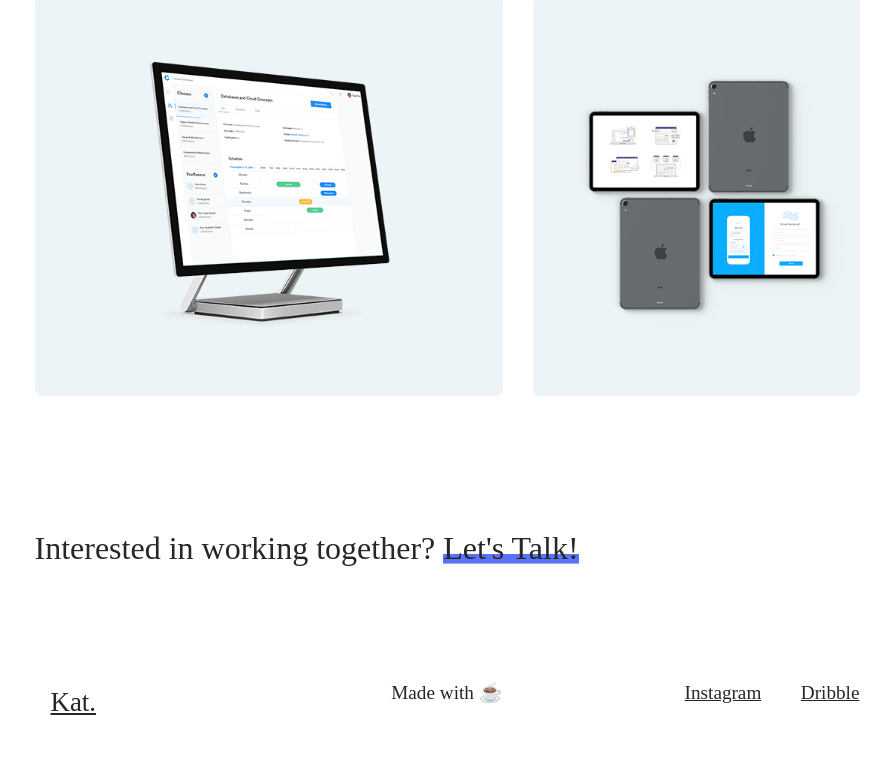
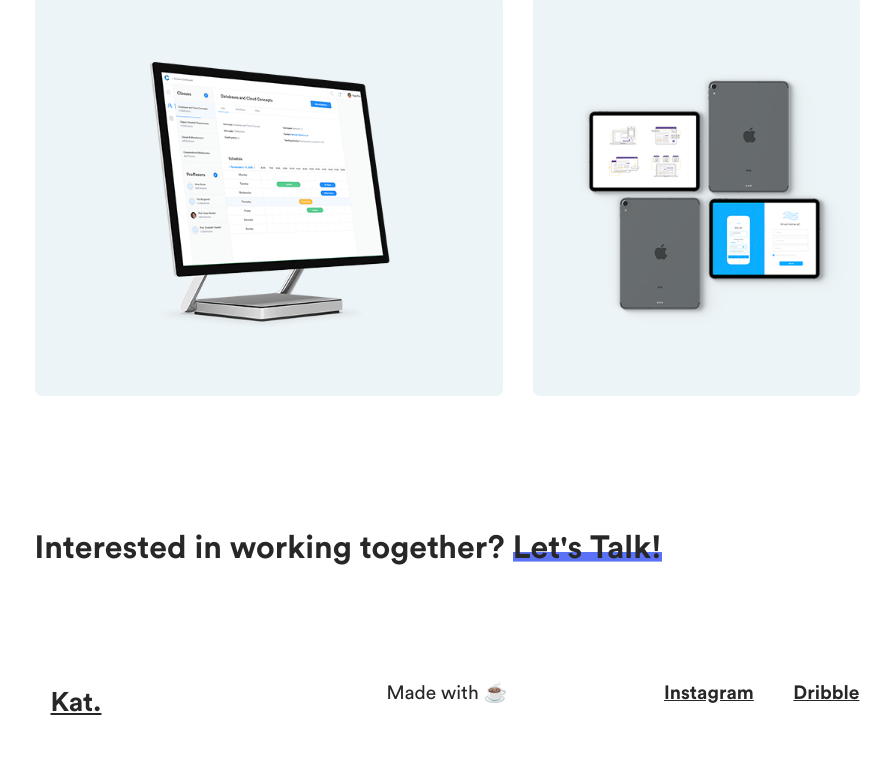
Before and after one commit to helloimkat/helloimkat.github.io, a plain HTML site: page index.html in a window 1280 px wide. Shown: the part 1327-2111 px from the top of the page, without its empty margins (193-1084 px from the left). Drawn offline with nearby package versions, Linux system fonts and the light colour scheme.

Commit message:
Update style.css

```diff
--- a/style.css
+++ b/style.css
@@ -1,27 +1,72 @@
 /* FONTS */
+
 @font-face {
     font-family: 'Circular Std Book';
     font-style: normal;
     font-weight: normal;
-  src: local("Circular Std Book"), url("CircularStd-Book.otf") format("otf");
+    src: local('Circular Std Book'), url('CircularStd-Book.woff') format('woff');
 }
+
+
+@font-face {
+    font-family: 'Circular Std Book Italic';
+    font-style: normal;
+    font-weight: normal;
+    src: local('Circular Std Book Italic'), url('CircularStd-BookItalic.woff') format('woff');
+}
+
+
+@font-face {
+    font-family: 'Circular Std Medium';
+    font-style: normal;
+    font-weight: normal;
+    src: local('Circular Std Medium'), url('CircularStd-Medium.woff') format('woff');
+}
+
+
+@font-face {
+    font-family: 'Circular Std Medium Italic';
+    font-style: normal;
+    font-weight: normal;
+    src: local('Circular Std Medium Italic'), url('CircularStd-MediumItalic.woff') format('woff');
+}
+
 
 @font-face {
     font-family: 'Circular Std Bold';
     font-style: normal;
     font-weight: normal;
-  src: local("Circular Std Bold"), url("CircularStd-Bold.otf") format("otf");
+    src: local('Circular Std Bold'), url('CircularStd-Bold.woff') format('woff');
 }
 
+
 @font-face {
-  font-family: 'Circular Std Medium';
+    font-family: 'Circular Std Bold Italic';
     font-style: normal;
     font-weight: normal;
-  src: local("Circular Std Medium"), url("CircularStd-Medium.otf") format("otf");
+    src: local('Circular Std Bold Italic'), url('CircularStd-BoldItalic.woff') format('woff');
+}
+
+
+@font-face {
+    font-family: 'Circular Std Black';
+    font-style: normal;
+    font-weight: normal;
+    src: local('Circular Std Black'), url('CircularStd-Black.woff') format('woff');
+}
+
+
+@font-face {
+    font-family: 'Circular Std Black Italic';
+    font-style: normal;
+    font-weight: normal;
+    src: local('Circular Std Black Italic'), url('CircularStd-BlackItalic.woff') format('woff');
 }
 
 /* TYPOGRAPHY */
+
 /* line 26, D:/Userdata/Katja/Desktop/1/scss/style.scss */
+
 h1 {
     font-family: 'Circular Std Bold';
     font-weight: 500;
@@ -31,6 +76,7 @@ h1 {
 }
 
 /* line 34, D:/Userdata/Katja/Desktop/1/scss/style.scss */
+
 h2 {
     font-family: 'Circular Std Bold';
     font-weight: 500;
@@ -40,6 +86,7 @@ h2 {
 }
 
 /* line 42, D:/Userdata/Katja/Desktop/1/scss/style.scss */
+
 h3 {
     font-family: 'Circular Std Bold';
     font-weight: 500;
@@ -49,6 +96,7 @@ h3 {
 }
 
 /* line 50, D:/Userdata/Katja/Desktop/1/scss/style.scss */
+
 .btn {
     border: 1px solid #272727;
     font-family: 'Circular Std Bold';
@@ -56,17 +104,20 @@ h3 {
 }
 
 /* line 56, D:/Userdata/Katja/Desktop/1/scss/style.scss */
+
 a {
     color: #272727;
 }
 
 /* line 58, D:/Userdata/Katja/Desktop/1/scss/style.scss */
+
 a:hover {
     color: #272727;
     text-decoration: none;
 }
 
 /* line 64, D:/Userdata/Katja/Desktop/1/scss/style.scss */
+
 p {
     font-family: 'Circular Std Book';
     font-weight: 500;
@@ -75,6 +126,7 @@ p {
 }
 
 /* line 72, D:/Userdata/Katja/Desktop/1/scss/style.scss */
+
 #footer p {
     font-family: 'Circular Std Book';
     font-weight: 500;
@@ -83,6 +135,7 @@ p {
 }
 
 /* line 79, D:/Userdata/Katja/Desktop/1/scss/style.scss */
+
 #footer a {
     font-family: 'Circular Std Bold';
     font-weight: 500;
@@ -92,16 +145,19 @@ p {
 }
 
 /* line 85, D:/Userdata/Katja/Desktop/1/scss/style.scss */
+
 #footer a:hover {
     color: #5B72F6;
 }
 
 /* line 90, D:/Userdata/Katja/Desktop/1/scss/style.scss */
+
 #footer a:first-child {
     margin-right: 35px;
 }
 
 /* line 96, D:/Userdata/Katja/Desktop/1/scss/style.scss */
+
 .underline--magical {
     background-image: linear-gradient(120deg, #5B72F6 0%, #5B72F6 100%);
     background-repeat: no-repeat;
@@ -111,12 +167,15 @@ p {
 }
 
 /* line 102, D:/Userdata/Katja/Desktop/1/scss/style.scss */
+
 .underline--magical:hover {
     background-size: 110% 110%;
 }
 
 /* ANI */
+
 /* line 109, D:/Userdata/Katja/Desktop/1/scss/style.scss */
+
 .arrowHeader {
     font-family: "Circular Std Bold";
     font-size: 24px;
@@ -129,6 +188,7 @@ p {
 }
 
 /* line 120, D:/Userdata/Katja/Desktop/1/scss/style.scss */
+
 .arrowHeader::after {
     display: inline-block;
     padding-left: 10px;
@@ -141,11 +201,13 @@ p {
 }
 
 /* line 131, D:/Userdata/Katja/Desktop/1/scss/style.scss */
+
 .arrowHeader:hover {
     color: #272727;
 }
 
 /* line 135, D:/Userdata/Katja/Desktop/1/scss/style.scss */
+
 .arrowHeader:hover::after {
     -webkit-transform: translateX(10px);
     -moz-transform: translateX(10px);
@@ -155,13 +217,16 @@ p {
 }
 
 /* NAVBAR */
+
 /* line 147, D:/Userdata/Katja/Desktop/1/scss/style.scss */
+
 .navbar {
     padding: 30px;
     background-color: transparent;
 }
 
 /* line 151, D:/Userdata/Katja/Desktop/1/scss/style.scss */
+
 .navbar .navbar-brand {
     font-family: 'Circular Std Bold';
     font-weight: 500;
@@ -171,6 +236,7 @@ p {
 }
 
 /* line 159, D:/Userdata/Katja/Desktop/1/scss/style.scss */
+
 .navbar .nav-link {
     font-family: 'Circular Std Bold';
     font-weight: 500;
@@ -180,24 +246,30 @@ p {
 }
 
 /* line 165, D:/Userdata/Katja/Desktop/1/scss/style.scss */
+
 .navbar .nav-link:hover {
     color: #5B72F6;
 }
 
 /* line 169, D:/Userdata/Katja/Desktop/1/scss/style.scss */
+
 .navbar .nav-link:first-child {
     margin-right: 35px;
 }
 
 /* INTRO */
+
 /* line 180, D:/Userdata/Katja/Desktop/1/scss/style.scss */
+
 .jumbotron {
     padding: 30px;
     background-color: transparent;
 }
 
 /* GALLERY */
+
 /* line 188, D:/Userdata/Katja/Desktop/1/scss/style.scss */
+
 .fh5co-grid {
     height: 400px;
     background-size: cover;
@@ -218,6 +290,7 @@ p {
 }
 
 /* line 206, D:/Userdata/Katja/Desktop/1/scss/style.scss */
+
 .fh5co-grid .image-popup {
     position: absolute;
     top: 0;
@@ -233,6 +306,7 @@ p {
 }
 
 /* line 220, D:/Userdata/Katja/Desktop/1/scss/style.scss */
+
 .fh5co-grid .image-popup .prod-title {
     position: absolute;
     top: 50%;
@@ -243,6 +317,7 @@ p {
 }
 
 /* line 229, D:/Userdata/Katja/Desktop/1/scss/style.scss */
+
 .fh5co-grid .image-popup .prod-title h3 {
     margin-bottom: 10px;
     color: #fff;
@@ -250,11 +325,13 @@ p {
 }
 
 /* line 235, D:/Userdata/Katja/Desktop/1/scss/style.scss */
+
 .fh5co-grid .image-popup .prod-title span {
     color: #fff;
 }
 
 /* line 239, D:/Userdata/Katja/Desktop/1/scss/style.scss */
+
 .fh5co-grid:hover {
     -webkit-transform: scale(1.05);
     -moz-transform: scale(1.05);
@@ -263,31 +340,39 @@ p {
 }
 
 /* line 246, D:/Userdata/Katja/Desktop/1/scss/style.scss */
+
 .fh5co-grid:hover .image-popup {
     opacity: 1;
 }
 
 /* line 251, D:/Userdata/Katja/Desktop/1/scss/style.scss */
+
 .js .animate-box {
     opacity: 0;
 }
 
 /* CONTACT */
+
 /* line 258, D:/Userdata/Katja/Desktop/1/scss/style.scss */
+
 #contact {
     margin-top: 100px;
     margin-bottom: 100px;
 }
 
 /* FOOTER */
+
 /* line 265, D:/Userdata/Katja/Desktop/1/scss/style.scss */
+
 #footer {
     margin-top: 100px;
     margin-bottom: 50px;
 }
 
 /* PROJECT STYLING */
+
 /* line 273, D:/Userdata/Katja/Desktop/1/scss/style.scss */
+
 #info .info-text {
     background-color: #E7F3F7;
     padding-top: 45px;
@@ -295,6 +380,7 @@ p {
 }
 
 /* line 280, D:/Userdata/Katja/Desktop/1/scss/style.scss */
+
 #project-case {
     padding-top: 45px;
     padding-bottom: 45px;
```
Lines whose indentation alone changed are shown as unchanged.
